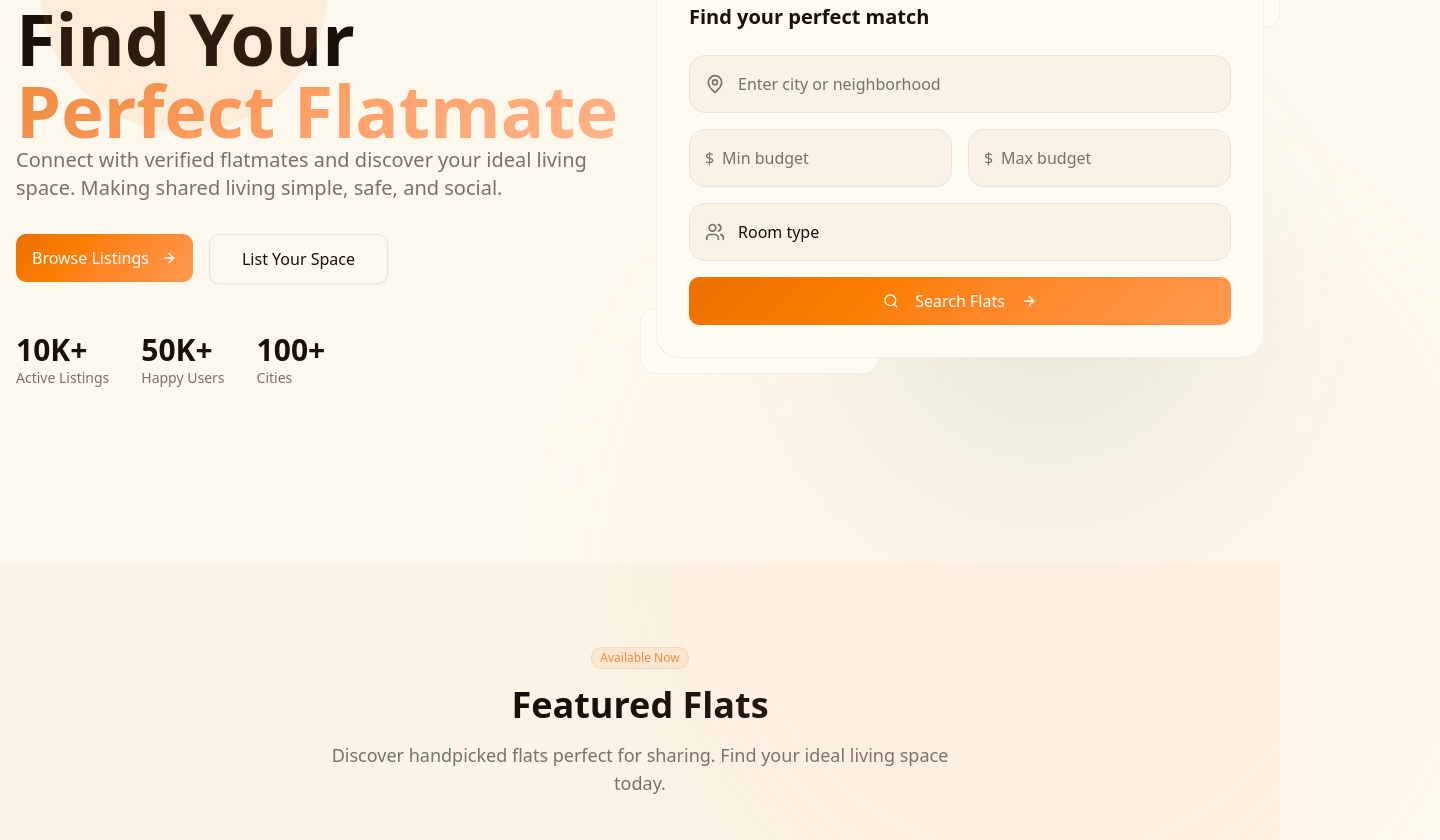
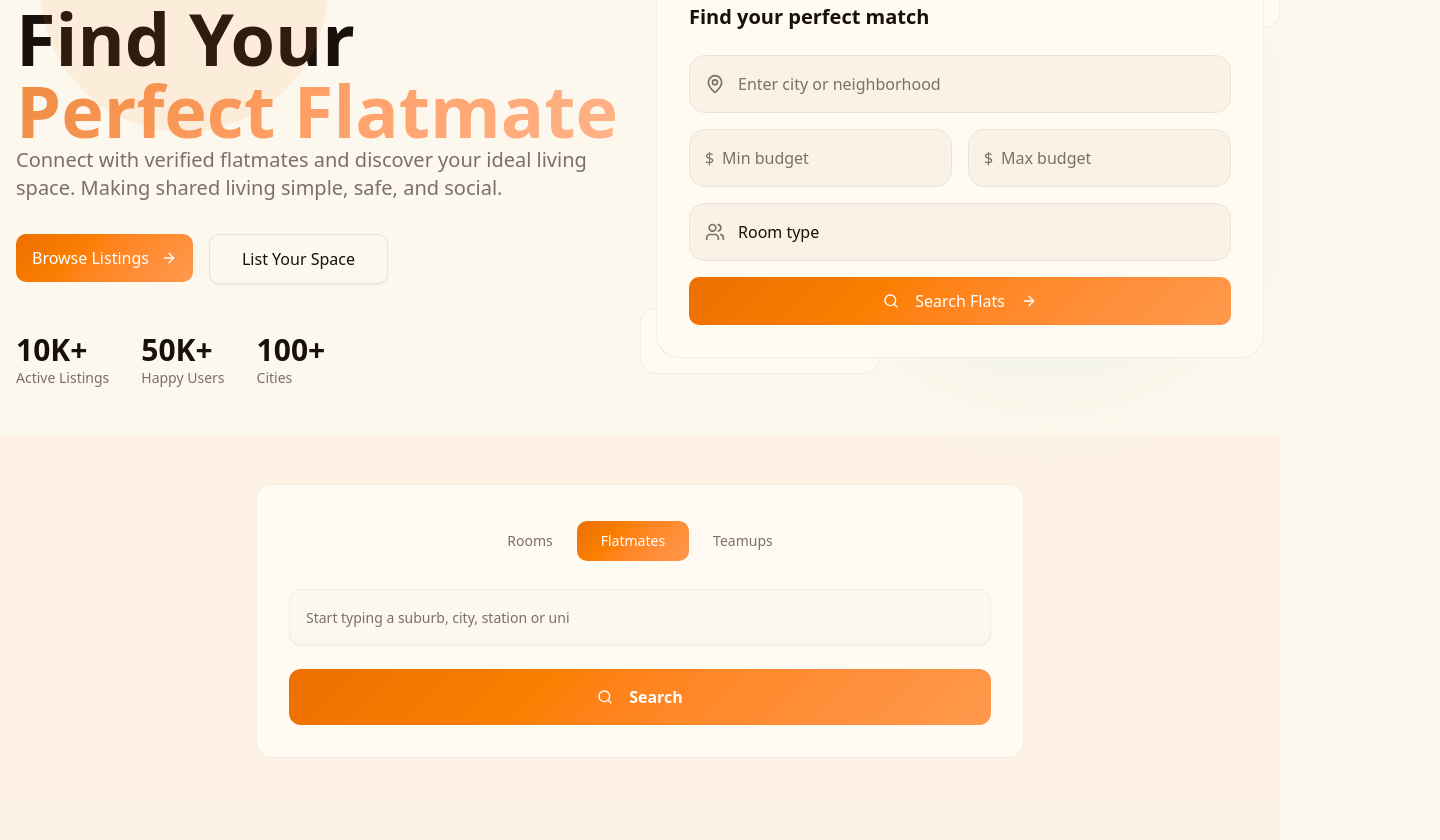
Before and after one commit to asifikbal09/flat-sharing-client-site, a Next.js app: page / in a window 1280 px wide. Shown: the part 236-1076 px from the top of the page, 1440 px wide, since content can reach past the window. Built offline with nearby package versions, Linux system fonts and the light colour scheme.

Commit message:
Add SearchFilters component and update Hero section layout

```diff
--- a/src/app/page.tsx
+++ b/src/app/page.tsx
@@ -1,12 +1,15 @@
 import CTA from "@/components/landing/CTA";
 import FeaturedFlats from "@/components/landing/FeatueredFlat";
 import Hero from "@/components/landing/Hero";
+import SearchFilters from "@/components/landing/SearchFilters";
+import { Search } from "lucide-react";
 
 
 export default function Home() {
   return (
   <>
   <Hero/>
+  <SearchFilters/>
   <FeaturedFlats/>
   <CTA/>
   </>
--- a/src/components/landing/FeatueredFlat.tsx
+++ b/src/components/landing/FeatueredFlat.tsx
@@ -46,7 +46,7 @@ const flats = [
   },
   {
     id: 5,
-    title: "Artist's Haven with Garde",
+    title: "Artist's Haven with Garden",
     location: "Park Slope, Brooklyn",
     image: "https://images.unsplash.com/photo-1484154218962-a197022b5858?w=800&h=600&fit=crop",
     description: "Creative space with natural light, private garden access, and quiet neighborhood.",
--- a/src/components/landing/Hero.tsx
+++ b/src/components/landing/Hero.tsx
@@ -1,13 +1,14 @@
+"use client";
 import { Button } from "@/components/ui/button";
+import { motion } from "framer-motion";
 import { Search, MapPin, Users, ArrowRight, Star } from "lucide-react";
 
 const Hero = () => {
   return (
-    <section className="relative min-h-screen bg-gradient-hero pt-20">
+    <section className="relative  bg-gradient-hero pt-20">
       {/* Decorative Elements */}
       <div className="absolute top-20 left-10 w-72 h-72 bg-primary/10 rounded-full" />
       <div className="absolute bottom-20 right-10 w-96 h-96 bg-secondary/10 rounded-full blur-3xl" />
-      <div className="absolute top-1/2 left-1/2  w-[800px] h-[800px] bg-accent/5 rounded-full blur-3xl" />
 
       <div className="container mx-auto px-4 pt-16 md:pt-24 pb-12">
         <div className="grid lg:grid-cols-2 gap-12 lg:gap-8 items-center">
@@ -15,44 +16,67 @@ const Hero = () => {
           <div className="text-center lg:text-left">
             {/* Badge */}
             <div className="inline-flex items-center gap-2 px-4 py-2 rounded-full bg-primary/10 border border-primary/20 mb-6">
+              {/* <motion.div/> */}
               <Star className="w-4 h-4 text-primary fill-primary" />
-              <span className="text-sm font-medium text-primary">Trusted by 50,000+ users</span>
+              <span className="text-sm font-medium text-primary">
+                Trusted by 50,000+ users
+              </span>
             </div>
 
             {/* Main Headline */}
-            <h1 className="text-4xl md:text-5xl lg:text-6xl xl:text-7xl font-display font-bold text-foreground" style={{ animationDelay: "0.1s" }}>
+            <h1
+              className="text-4xl md:text-5xl lg:text-6xl xl:text-7xl font-display font-bold text-foreground"
+              style={{ animationDelay: "0.1s" }}
+            >
               Find Your
               <br />
               <span className="text-gradient">Perfect Flatmate</span>
             </h1>
 
             {/* Subheadline */}
-            <p className="text-lg md:text-xl text-muted-foreground max-w-xl mx-auto lg:mx-0 mb-8" style={{ animationDelay: "0.2s" }}>
-              Connect with verified flatmates and discover your ideal living space.
-              Making shared living simple, safe, and social.
+            <p
+              className="text-lg md:text-xl text-muted-foreground max-w-xl mx-auto lg:mx-0 mb-8"
+              style={{ animationDelay: "0.2s" }}
+            >
+              Connect with verified flatmates and discover your ideal living
+              space. Making shared living simple, safe, and social.
             </p>
 
             {/* CTA Buttons */}
             <div className="flex flex-col sm:flex-row gap-4 justify-center lg:justify-start  animate-fade-in-up">
-              <Button size="lg" className="bg-gradient-primary hover:opacity-90 transition-all shadow-soft hover:shadow-glow text-base px-8 py-6 group">
+              <Button
+                size="lg"
+                className="bg-gradient-primary hover:opacity-90 transition-all shadow-soft hover:shadow-glow text-base px-8 py-6 group"
+              >
                 Browse Listings
                 <ArrowRight className="w-4 h-4 ml-1 group-hover:translate-x-1 transition-transform" />
               </Button>
-              <Button size="lg" variant="outline" className="border-border hover:bg-muted/50 text-base px-8 py-6">
+              <Button
+                size="lg"
+                variant="outline"
+                className="border-border hover:bg-muted/50 text-base px-8 py-6"
+              >
                 List Your Space
               </Button>
             </div>
 
             {/* Stats */}
-            <div className="flex flex-wrap gap-8 justify-center lg:justify-start mt-12" style={{ animationDelay: "0.4s" }}>
+            <div
+              className="flex flex-wrap gap-8 justify-center lg:justify-start mt-12"
+              style={{ animationDelay: "0.4s" }}
+            >
               {[
                 { value: "10K+", label: "Active Listings" },
                 { value: "50K+", label: "Happy Users" },
                 { value: "100+", label: "Cities" },
               ].map((stat) => (
                 <div key={stat.label} className="text-center lg:text-left">
-                  <div className="text-2xl md:text-3xl font-bold text-foreground">{stat.value}</div>
-                  <div className="text-sm text-muted-foreground">{stat.label}</div>
+                  <div className="text-2xl md:text-3xl font-bold text-foreground">
+                    {stat.value}
+                  </div>
+                  <div className="text-sm text-muted-foreground">
+                    {stat.label}
+                  </div>
                 </div>
               ))}
             </div>
@@ -62,7 +86,9 @@ const Hero = () => {
           <div className="relative ">
             {/* Main Search Card */}
             <div className="bg-card rounded-3xl p-6 md:p-8 shadow-card border border-border/50 relative z-10">
-              <h3 className="text-xl font-semibold text-foreground mb-6">Find your perfect match</h3>
+              <h3 className="text-xl font-semibold text-foreground mb-6">
+                Find your perfect match
+              </h3>
 
               <div className="space-y-4">
                 {/* Location Input */}
@@ -78,7 +104,9 @@ const Hero = () => {
                 {/* Budget Range */}
                 <div className="grid grid-cols-2 gap-4">
                   <div className="relative">
-                    <span className="absolute left-4 top-1/2 -translate-y-1/2 text-muted-foreground font-medium">$</span>
+                    <span className="absolute left-4 top-1/2 -translate-y-1/2 text-muted-foreground font-medium">
+                      $
+                    </span>
                     <input
                       type="text"
                       placeholder="Min budget"
@@ -86,7 +114,9 @@ const Hero = () => {
                     />
                   </div>
                   <div className="relative">
-                    <span className="absolute left-4 top-1/2 -translate-y-1/2 text-muted-foreground font-medium">$</span>
+                    <span className="absolute left-4 top-1/2 -translate-y-1/2 text-muted-foreground font-medium">
+                      $
+                    </span>
                     <input
                       type="text"
                       placeholder="Max budget"
@@ -114,30 +144,63 @@ const Hero = () => {
                 </Button>
               </div>
             </div>
+            {/* <motion.div
+              // 1. Define the movement: Start at 0, move up 15px, go back to 0
+              animate={{ y: [0, 45, 0] }}
+              // 2. Define the timing: 4 seconds, loop forever, smooth easing
+              transition={{
+                duration: 8,
+                repeat: Infinity,
+                ease: "easeInOut",
+              }}
 
+              // Your original tailwind classes
+            > */}
               {/* Floating Cards */}
-            <div className="absolute -top-4 -right-4 bg-card rounded-2xl p-4 shadow-card border border-border/50 animate-float hidden lg:block">
+              <div className="absolute -top-4 -right-4 bg-card rounded-2xl p-4 shadow-card border border-border/50 hidden lg:block">
                 <div className="flex items-center gap-3">
                   <div className="w-10 h-10 rounded-full bg-gradient-secondary flex items-center justify-center">
                     <Users className="w-5 h-5 text-secondary-foreground" />
                   </div>
                   <div>
-                  <div className="text-sm font-semibold text-foreground">120+ Matches</div>
-                  <div className="text-xs text-muted-foreground">Near you</div>
+                    <div className="text-sm font-semibold text-foreground">
+                      120+ Matches
+                    </div>
+                    <div className="text-xs text-muted-foreground">
+                      Near you
                     </div>
                   </div>
                 </div>
+              </div>
+            {/* </motion.div> */}
+            {/* <motion.div
+              // 1. Define the movement: Start at 0, move up 15px, go back to 0
+              animate={{ y: [0, 45, 0] }}
+              // 2. Define the timing: 4 seconds, loop forever, smooth easing
+              transition={{
+                duration: 8,
+                repeat: Infinity,
+                ease: "easeInOut",
+              }}
 
-            <div className="absolute -bottom-4 -left-4 bg-card rounded-2xl p-4 shadow-card border border-border/50 animate-float-delayed hidden lg:block">
+              // Your original tailwind classes
+            > */}
+              <div className="absolute -bottom-4 -left-4 bg-card rounded-2xl p-4 shadow-card border border-border/50 hidden lg:block">
                 <div className="flex items-center gap-2">
                   <div className="flex -space-x-2">
                     {[1, 2, 3].map((i) => (
-                    <div key={i} className="w-8 h-8 rounded-full bg-gradient-primary border-2 border-card" />
+                      <div
+                        key={i}
+                        className="w-8 h-8 rounded-full bg-gradient-primary border-2 border-card"
+                      />
                     ))}
                   </div>
-                <div className="text-sm text-muted-foreground">+500 joined today</div>
+                  <div className="text-sm text-muted-foreground">
+                    +500 joined today
                   </div>
                 </div>
+              </div>
+            {/* </motion.div> */}
           </div>
         </div>
       </div>
--- /dev/null
+++ b/src/components/landing/SearchFilters.tsx
@@ -0,0 +1,63 @@
+"use client"
+
+import { Search } from "lucide-react";
+import { Button } from "@/components/ui/button";
+import { Input } from "@/components/ui/input";
+import { useState } from "react";
+
+const SearchFilters = () => {
+  const [activeTab, setActiveTab] = useState("flatmates");
+
+  const tabs = [
+    { id: "rooms", label: "Rooms" },
+    { id: "flatmates", label: "Flatmates" },
+    { id: "teamups", label: "Teamups" },
+  ];
+
+  return (
+    <section className="py-12 bg-primary/5">
+      <div className="container mx-auto px-4">
+        <div className="max-w-3xl mx-auto">
+          {/* Search Card */}
+          <div className="bg-card rounded-2xl shadow-elegant p-6 md:p-8 border border-border/50">
+            {/* Tabs */}
+            <div className="flex justify-center mb-6">
+              <div className="inline-flex  rounded-lg p-1">
+                {tabs.map((tab) => (
+
+                  <button
+                    key={tab.id}
+                    onClick={() => setActiveTab(tab.id)}
+                    className={`px-6 py-2.5 text-sm font-medium rounded-md transition-all duration-200 ${
+                      activeTab === tab.id
+                        ? "bg-gradient-primary text-primary-foreground shadow-warm"
+                        : "text-muted-foreground hover:text-primary"
+                    }`}
+                  >
+                    {tab.label}
+                  </button>
+                ))}
+              </div>
+            </div>
+
+            {/* Search Input */}
+            <div className="mb-6">
+              <Input
+                placeholder="Start typing a suburb, city, station or uni"
+                className="h-14 text-base bg-background border-border/50 focus:border-primary transition-colors rounded-lg px-4"
+              />
+            </div>
+
+            {/* Search Button */}
+            <Button className="w-full h-14 bg-gradient-primary hover:bg-gradient-primary/90 text-primary-foreground font-semibold text-base rounded-lg shadow-warm transition-all duration-300 hover:shadow-lg">
+              <Search className="h-5 w-5 mr-2" />
+              Search
+            </Button>
+          </div>
+        </div>
+      </div>
+    </section>
+  );
+};
+
+export default SearchFilters;
--- a/src/components/shared/Navbar.tsx
+++ b/src/components/shared/Navbar.tsx
@@ -21,7 +21,7 @@ const Navbar = () => {
         <div className="flex items-center justify-between h-16 md:h-20">
           {/* Logo */}
           <Link href="/" className="flex items-center gap-2 group">
-            <div className="w-10 h-10 rounded-xl bg-primary flex items-center justify-center shadow-soft group-hover:shadow-glow transition-shadow duration-300">
+            <div className="w-10 h-10 rounded-xl bg-gradient-primary flex items-center justify-center shadow-soft group-hover:shadow-glow transition-shadow duration-300">
               <Home className="w-5 h-5 text-primary-foreground" />
             </div>
             <span className="text-xl font-bold text-foreground">
--- /dev/null
+++ b/src/components/ui/input.tsx
@@ -0,0 +1,21 @@
+import * as React from "react"
+
+import { cn } from "@/lib/utils"
+
+function Input({ className, type, ...props }: React.ComponentProps<"input">) {
+  return (
+    <input
+      type={type}
+      data-slot="input"
+      className={cn(
+        "file:text-foreground placeholder:text-muted-foreground selection:bg-primary selection:text-primary-foreground dark:bg-input/30 border-input h-9 w-full min-w-0 rounded-md border bg-transparent px-3 py-1 text-base shadow-xs transition-[color,box-shadow] outline-none file:inline-flex file:h-7 file:border-0 file:bg-transparent file:text-sm file:font-medium disabled:pointer-events-none disabled:cursor-not-allowed disabled:opacity-50 md:text-sm",
+        "focus-visible:border-ring focus-visible:ring-ring/50 focus-visible:ring-[3px]",
+        "aria-invalid:ring-destructive/20 dark:aria-invalid:ring-destructive/40 aria-invalid:border-destructive",
+        className
+      )}
+      {...props}
+    />
+  )
+}
+
+export { Input }
```
Lines whose indentation alone changed are shown as unchanged.
